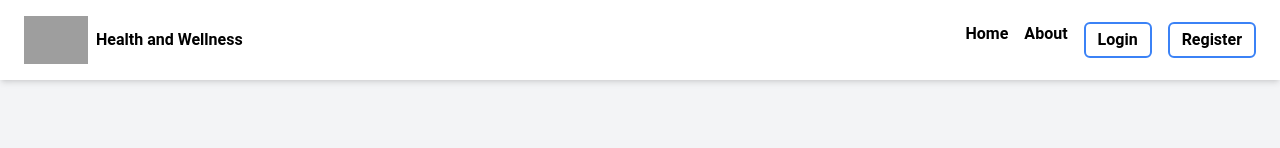
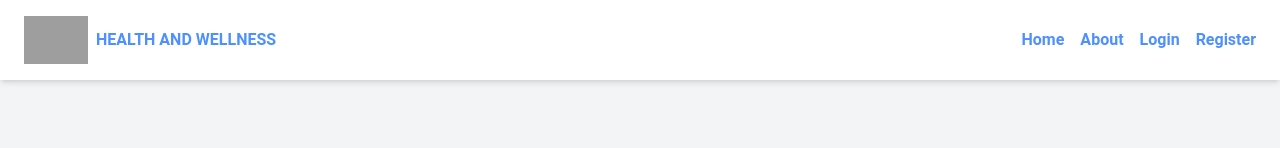
Before and after one commit to sherdooh/mern_blog_frontend, a React (Create React App) app: page /about in a window 1280 px wide. Shown: the top 148 px of the page. Built offline with nearby package versions, Linux system fonts and the light colour scheme; grey boxes are pictures that could not be loaded.

Commit message:
display posts, modal

```diff
--- a/src/components/Header.jsx
+++ b/src/components/Header.jsx
@@ -10,24 +10,24 @@ const Header = () => {
   };
 
   return (
-    <section className="font-roboto bg-white shadow-md">
+    <section className="text-primary font-roboto bg-white shadow-md">
       <header className="container mx-auto py-4 px-6 flex justify-between items-center">
         <div className="flex items-center space-x-2">
           <img className="w-16" src={images.Logo} alt="logo" />
-          <span className="text-black font-semibold">Health and Wellness</span>
+          <span className="text-primary font-semibold hover:text-dark-hard">HEALTH AND WELLNESS</span>
         </div>
-        <nav className="hidden lg:flex space-x-4 font-semibold text-black">
+        <nav className="hidden lg:flex space-x-4 font-semibold text-primary">
           {/* Navigation links */}
-          <Link to="/" className="hover:underline">
+          <Link to="/" className="hover:text-dark-hard">
             Home
           </Link>
-          <Link to="/about" className="hover:underline">
+          <Link to="/about" className="hover:text-dark-hard">
             About
           </Link>
-          <Link to="/login" className="hover:underline border-2 border-blue-500 rounded-md px-3 py-1">
+          <Link to="/login" className="hover:text-dark-hard">
             Login
           </Link>
-          <Link to="/register" className="hover:underline border-2 border-blue-500 rounded-md px-3 py-1">
+          <Link to="/register" className="hover:text-dark-hard">
             Register
           </Link>
         </nav>
@@ -39,26 +39,26 @@ const Header = () => {
             ☰
           </button>
           {menuOpen && (
-            <div className="absolute top-16 right-6 bg-white border rounded-lg shadow-md p-4">
+            <div className="absolute top-16 right-6 text-primary bg-white border rounded-lg shadow-md p-4">
               {/* Mobile app drawer content */}
               <ul className="space-y-2">
                 <li>
-                  <Link to="/" className="block text-gray-600 hover:text-gray-900 transition duration-300">
+                  <Link to="/" className="block hover:text-gray-900 transition duration-300">
                     Home
                   </Link>
                 </li>
                 <li>
-                  <Link to="/about" className="block text-gray-600 hover:text-gray-900 transition duration-300">
+                  <Link to="/about" className="block hover:text-gray-900 transition duration-300">
                     About
                   </Link>
                 </li>
                 <li>
-                  <Link to="/login" className="hover:underline border-2 border-blue-500 rounded-md px-3 py-1">
+                  <Link to="/login" className="hover:text-dark border-none rounded-md px-3 py-1">
                     Login
                   </Link>
                 </li>
                 <li>
-                  <Link to="/register" className="hover:underline border-2 border-blue-500 rounded-md px-3 py-1">
+                  <Link to="/register" className="hover:text-dark border-none rounded-md px-3 py-1">
                     Register
                   </Link>
                 </li>
--- a/src/pages/Login/LoginPage.jsx
+++ b/src/pages/Login/LoginPage.jsx
@@ -3,10 +3,12 @@ import { Navigate } from "react-router-dom";
 import { UserContext } from "../../UserContext";
 
 export default function LoginPage() {
-  // State variables for username, password, and redirection
+  // State variables for username, password, redirection, and user authentication
   const [username, setUsername] = useState('');
   const [password, setPassword] = useState('');
   const [redirect, setRedirect] = useState(false);
+  const [isLoggedIn, setIsLoggedIn] = useState(false); // New state variable
+  const [errorMessage, setErrorMessage] = useState(''); // New state variable for error message
 
   // Access the UserContext to set user information
   const { setUserInfo } = useContext(UserContext);
@@ -14,6 +16,13 @@ export default function LoginPage() {
   // Function to handle user login
   async function login(ev) {
     ev.preventDefault();
+
+    // Check if username and password are not empty
+    if (!username || !password) {
+      setErrorMessage('Please fill in both username and password'); // Set error message
+      return;
+    }
+
     const response = await fetch('http://localhost:4000/login', {
       method: 'POST',
       body: JSON.stringify({ username, password }),
@@ -22,14 +31,22 @@ export default function LoginPage() {
     });
 
     if (response.ok) {
-      // If login is successful, set user information and trigger redirection
+      // If login is successful, set user information, set isLoggedIn to true, and trigger redirection
       response.json().then((userInfo) => {
         setUserInfo(userInfo);
+        setIsLoggedIn(true);
         setRedirect(true);
       });
     } else {
-      alert('Wrong credentials');
+      setErrorMessage('Wrong credentials'); // Set error message
     }
+  }
+
+  // Function to handle user logout
+  function logout() {
+    // Implement your logout logic here, e.g., clearing user data, cookies, etc.
+    // Then set isLoggedIn to false.
+    setIsLoggedIn(false);
   }
 
   // Redirect to the homepage after successful login
@@ -62,6 +79,18 @@ export default function LoginPage() {
         >
           Login
         </button>
+        {errorMessage && ( // Conditionally render error message
+          <p className="text-red-600 text-sm mt-2">{errorMessage}</p>
+        )}
+        {isLoggedIn ? (
+          // If isLoggedIn is true, show the logout button
+          <button
+            className="w-full bg-red-500 hover:bg-red-600 text-white font-semibold py-2 rounded-lg mt-2 transition duration-300"
+            onClick={logout}
+          >
+            Logout
+          </button>
+        ) : null}
       </form>
     </div>
   );
--- a/tailwind.config.js
+++ b/tailwind.config.js
@@ -7,6 +7,7 @@ module.exports = {
     extend: {
       colors : {
         primary : "#4d90fe",
+        secondary : "#6c88d0",
         dark : {
           hard : "#020133",
           soft : "#275cb3",
```
